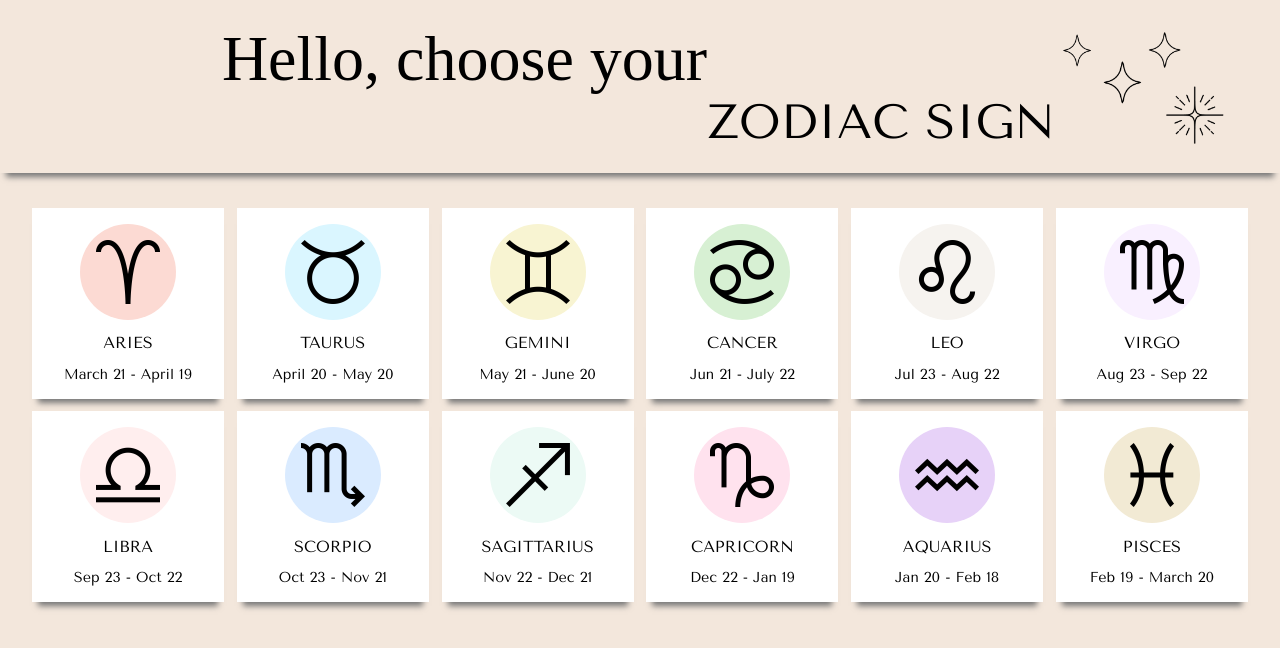
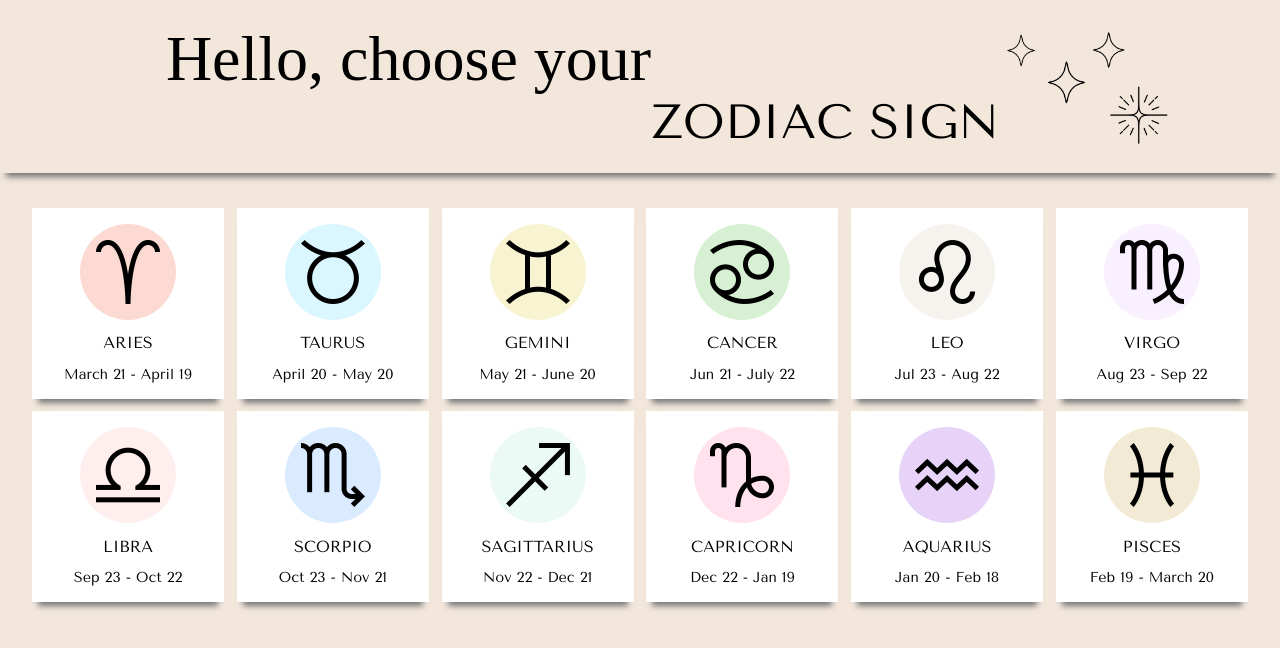
Before and after one commit to ReactFED22G-LMNJ/Horoskop, a React (Vite) app: page /chooseyoursign in a window 1280 px wide. Shown: the top 648 px of the page. Built offline with nearby package versions, Linux system fonts and the light colour scheme; a web font is replaced by a local one.

Commit message:
another adjustment

```diff
--- a/src/components/HeaderChooseYourSign.tsx
+++ b/src/components/HeaderChooseYourSign.tsx
@@ -43,7 +43,7 @@ const StarPics = styled.img`
 `;
 
 const EmptyDiv = styled.div`
-    width: 11rem;
+    width: 4rem;
 `;
 
 const TitelTop = styled.div`
```
